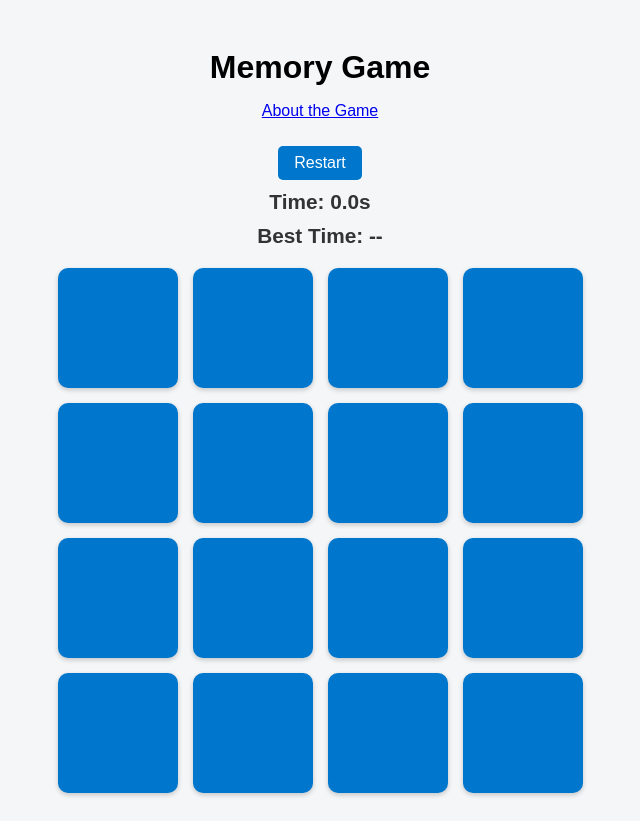
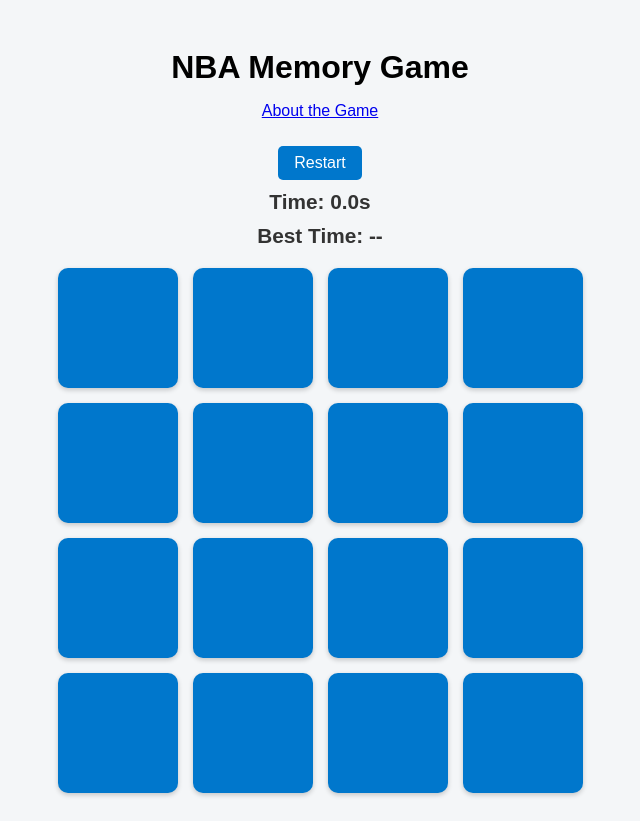
Before and after one commit to ZacharySparks/NBA-Memory-Game, a plain HTML site: page index.html in a window 1280 px wide. Shown: the whole page, without its empty margins (320-960 px from the left). Drawn offline with Linux system fonts and the light colour scheme.

Commit message:
index.html

```diff
--- a/index.html
+++ b/index.html
@@ -3,12 +3,12 @@
 <head>
   <meta charset="UTF-8" />
   <meta name="viewport" content="width=device-width, initial-scale=1" />
-  <title>Memory Game</title>
+  <title>NBA Memory Game</title>
   <link rel="stylesheet" href="style.css" />
 </head>
 <body>
 
-<h1>Memory Game</h1>
+<h1>NBA Memory Game</h1>
 <p><a href="about.html" id="aboutLink">About the Game</a></p>
 <button id="restartBtn">Restart</button>
 
```
